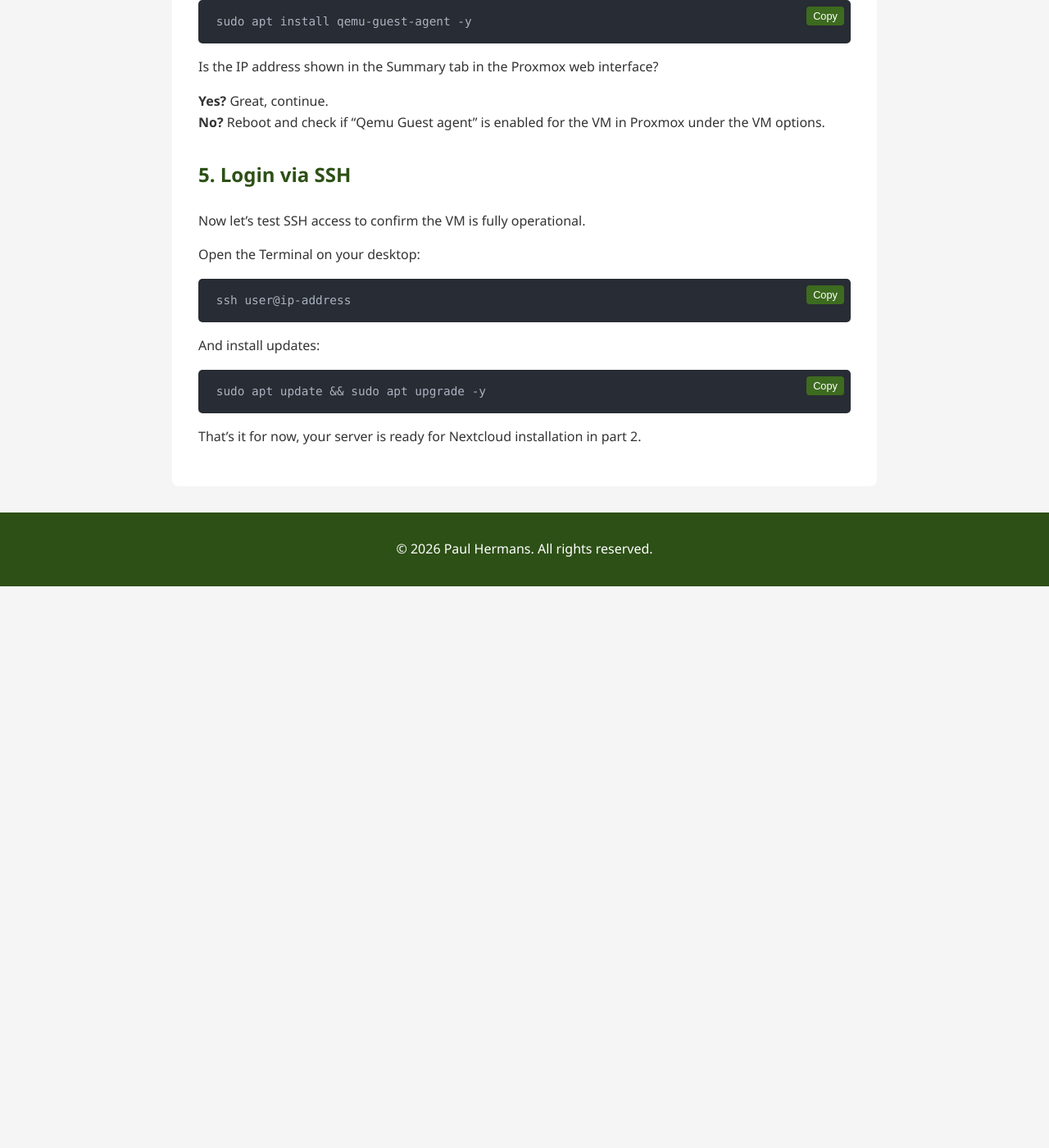
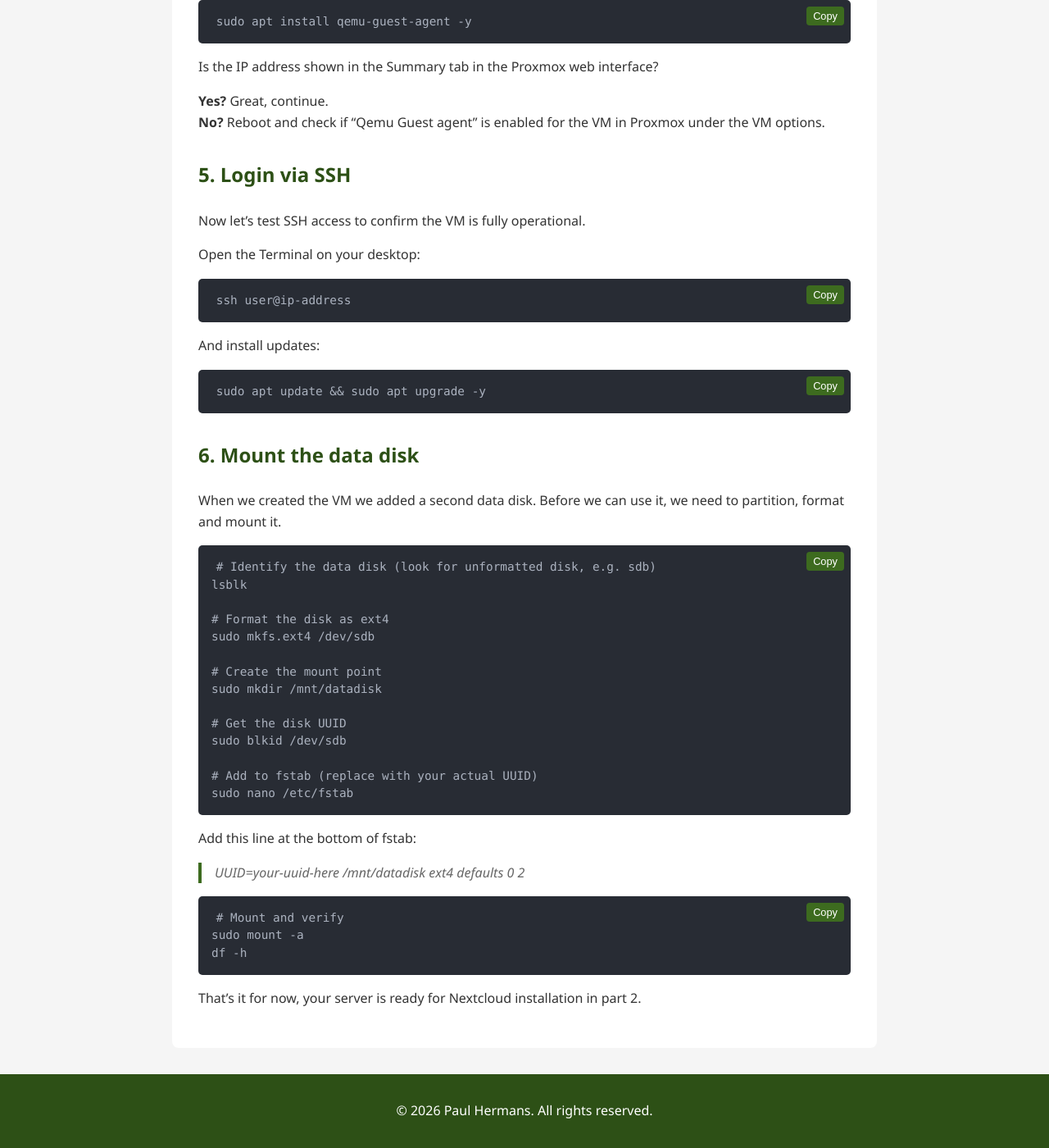
Before and after one commit to paulhermanseu/paulhermans.eu, a Jekyll site: the page built from _posts/2026-06-10-installing-nextcloud-on-proxmox-part1.md, in a window 1280 px wide and 1400 px high, scrolled down 1966 px. Shown: the whole window at 82% size. Built offline with Jekyll 4.4.1, drawn with Linux system fonts in a browser that asks for light colours; before the commit the page ends 2681 px from its top, so only the background shows below that.

Commit message:
Add data disk mounting instructions
Added instructions for mounting a data disk in the Nextcloud installation guide.

````diff
--- a/_posts/2026-06-10-installing-nextcloud-on-proxmox-part1.md
+++ b/_posts/2026-06-10-installing-nextcloud-on-proxmox-part1.md
@@ -88,4 +88,35 @@ And install updates:
 sudo apt update && sudo apt upgrade -y
 ```
 
+## 6. Mount the data disk
+
+When we created the VM we added a second data disk. Before we can use it, we need to partition, format and mount it.
+
+```
+# Identify the data disk (look for unformatted disk, e.g. sdb)
+lsblk
+
+# Format the disk as ext4
+sudo mkfs.ext4 /dev/sdb
+
+# Create the mount point
+sudo mkdir /mnt/datadisk
+
+# Get the disk UUID
+sudo blkid /dev/sdb
+
+# Add to fstab (replace with your actual UUID)
+sudo nano /etc/fstab
+```
+
+Add this line at the bottom of fstab:
+
+> UUID=your-uuid-here  /mnt/datadisk  ext4  defaults  0  2
+
+```
+# Mount and verify
+sudo mount -a
+df -h
+```
+
 That's it for now, your server is ready for Nextcloud installation in part 2.
````
